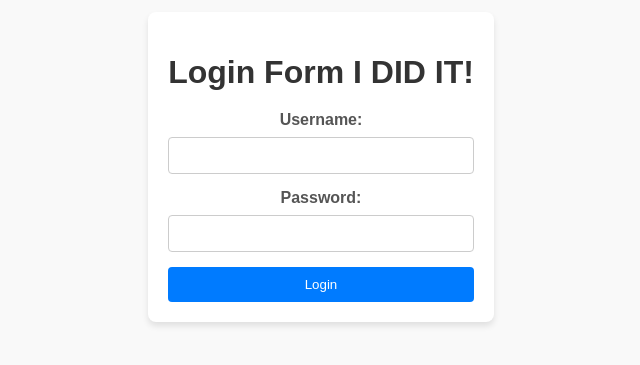
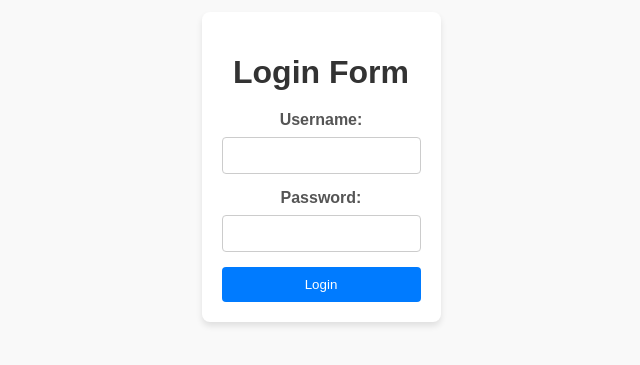
Before and after one commit to arfelrayarriola/LoginPage, a plain HTML site: page index.html in a window 1280 px wide. Shown: the part 233-598 px from the top of the page, without its empty margins (319-959 px from the left). Drawn offline with Linux system fonts and the light colour scheme.

Commit message:
Back to normal

```diff
--- a/index.html
+++ b/index.html
@@ -8,7 +8,7 @@
 </head>
 <body>
     <div class="container">
-        <h1>Login Form I DID IT!</h1>
+        <h1>Login Form</h1>
         <form id="loginForm">
             <label for="username">Username:</label>
             <input type="text" id="username" name="username" required>
```
